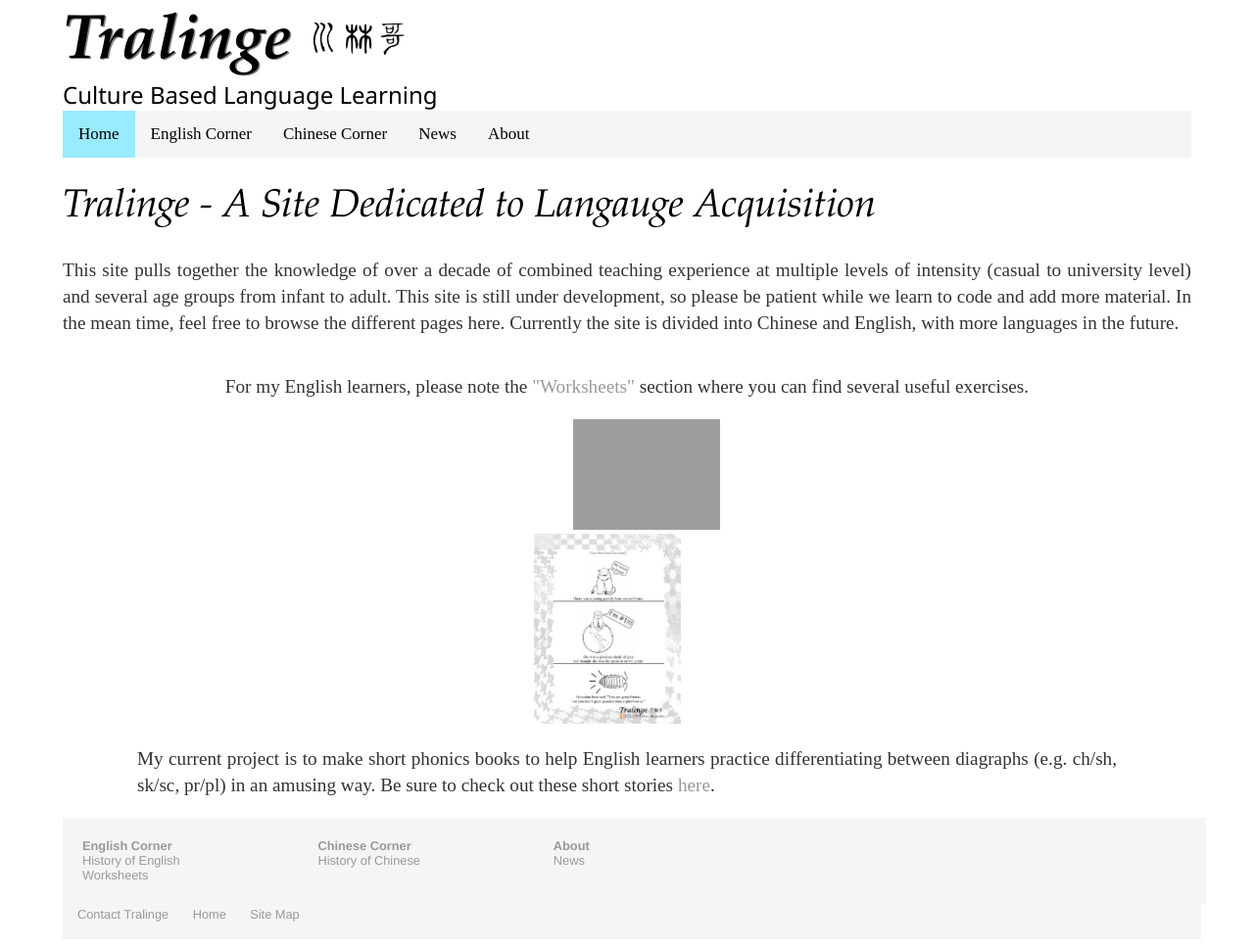
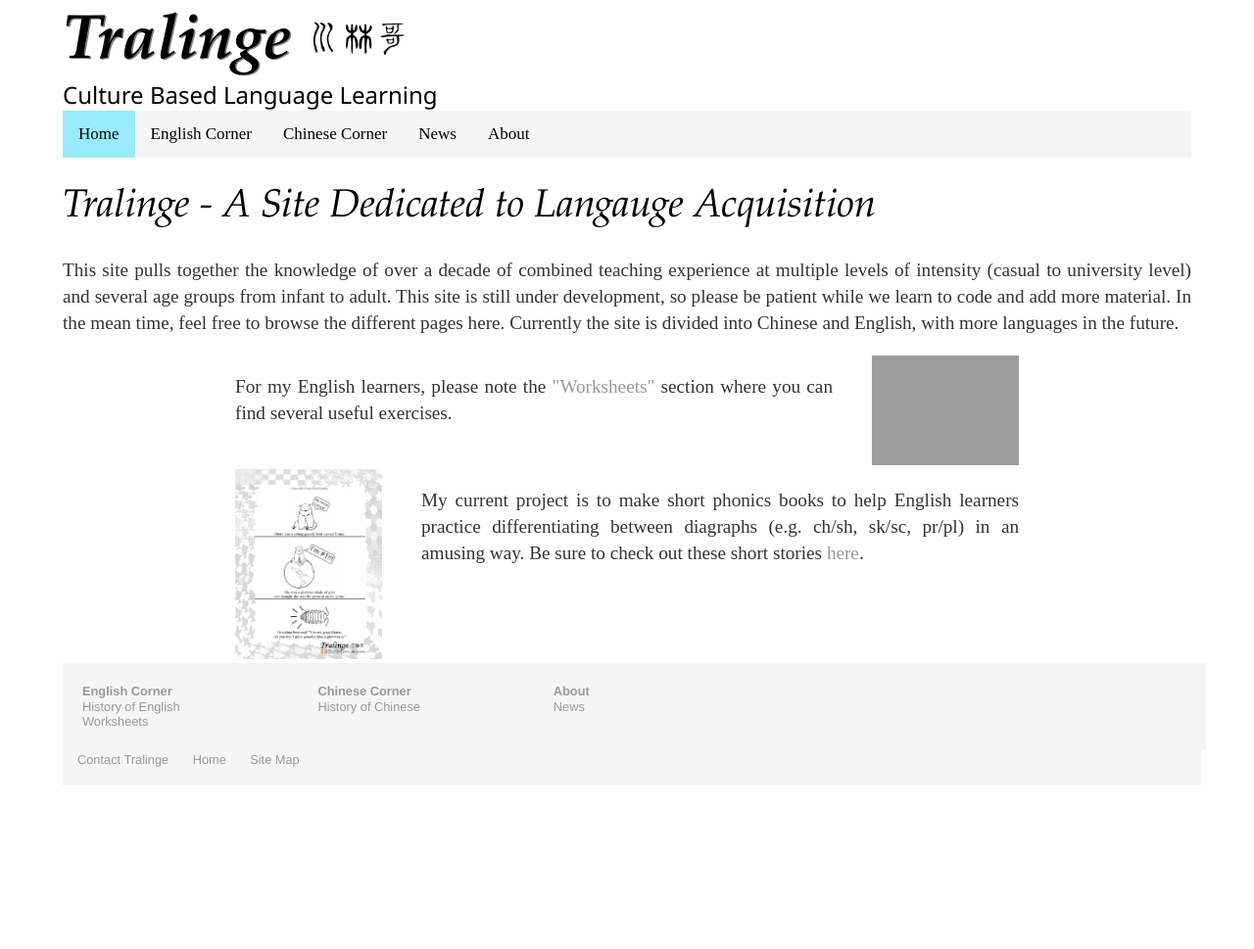
Before and after one commit to Tralinge/tralinge.github.io, a Jekyll site: the page built from index.html, in a window 1280 px wide. Shown: the whole page at 98% size. Built offline with Jekyll 4.4.1, drawn with Linux system fonts in a browser that asks for light colours; after the commit the page ends 900 px from its top, so only the background shows below that.

Commit message:
Update index.html

```diff
--- a/index.html
+++ b/index.html
@@ -28,7 +28,7 @@
   font-size: 30px;
 } -->
 
-	<div style="display: flex; justify-content: center; align-items: top; width: 1000px; flex-wrap: wrap; margin: auto;">
+	<div style="display: flex; justify-content: center; align-items: top; width: 800px; margin: auto;">
 		<div style="align-items: top;">
 			<p> For my English learners, please note the <a href="https://www.tralinge.com/english_corner/worksheets.html">
 				"Worksheets"</a> section where you can find several useful exercises.
@@ -43,7 +43,7 @@
 		</div>
 	</div>
 
-	<div style="clear: both; display: flex; justify-content: center; align-items: top; width: 1000px; flex-wrap: wrap; margin: auto;">
+	<div style="clear: both; display: flex; justify-content: center; align-items: top; width: 800px; margin: auto;">
 		<div>
 			<a href="http://www.tralinge.com/english_corner/worksheets/phonics">
 				<img src="http://www.tralinge.com/english_corner/worksheets/phonics/grace 1of3.jpg"
```
